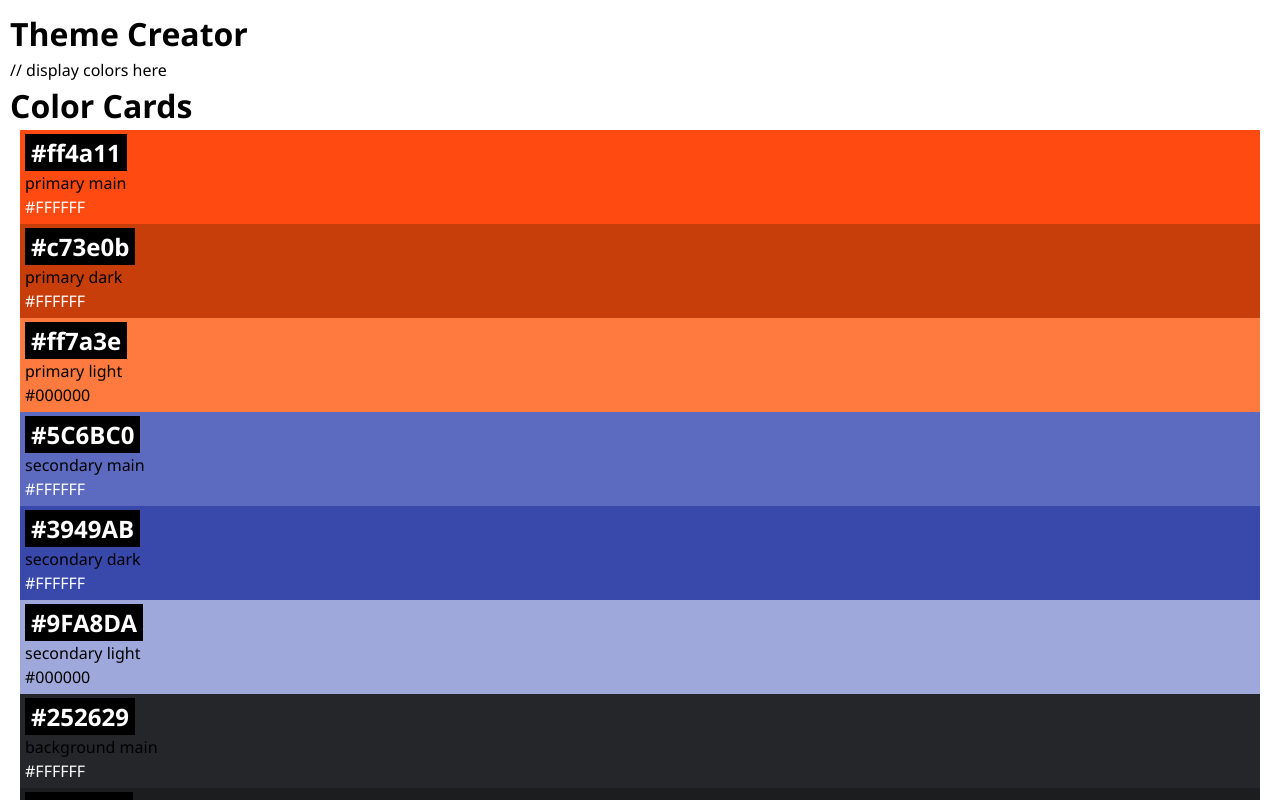
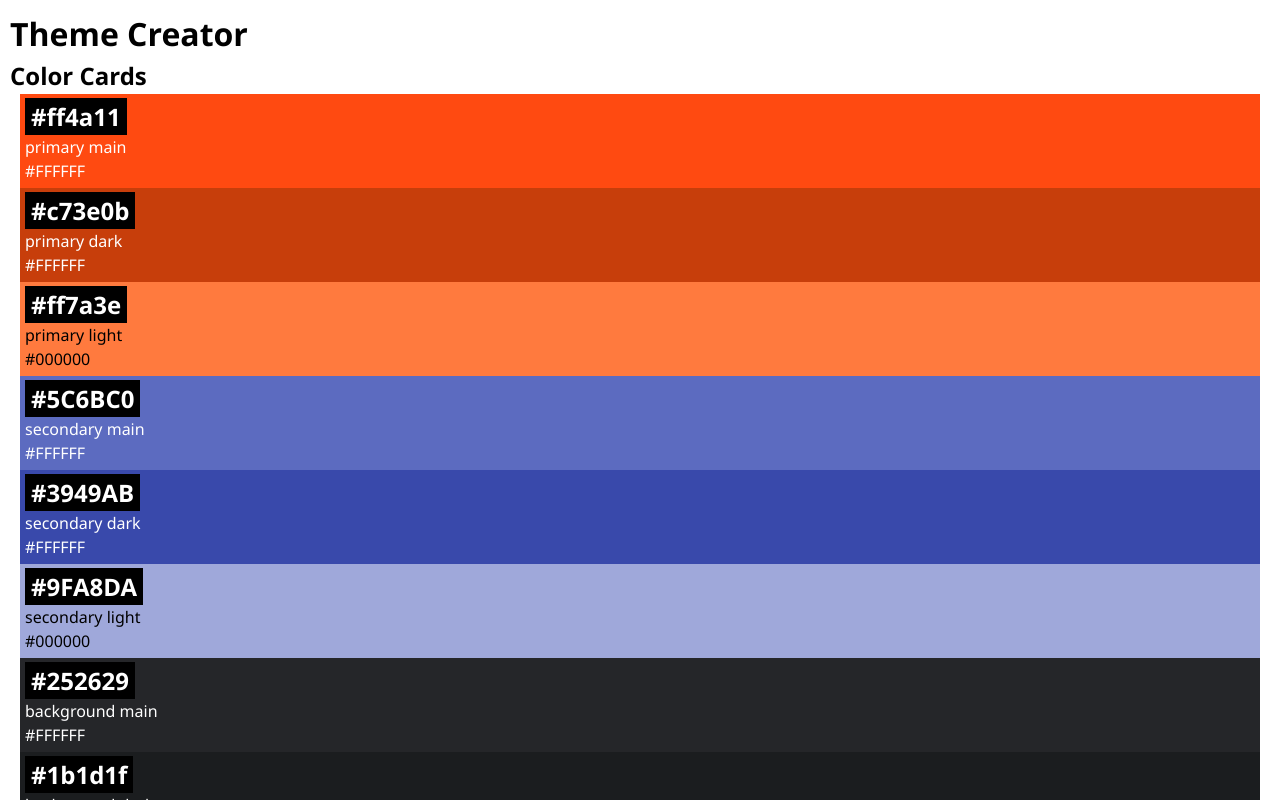
Before and after one commit to julianej/recap-project-4, a React (Vite) app: page / in a window 1280 px wide. Shown: the top 800 px of the page. Built offline with nearby package versions, Linux system fonts and the light colour scheme.

Commit message:
refactoring code

```diff
--- a/src/App.jsx
+++ b/src/App.jsx
@@ -6,12 +6,11 @@ function App() {
   return (
     <>
       <h1>Theme Creator</h1>
-      // display colors here
         <main>
-          <h1>Color Cards</h1>
+          <h2>Color Cards</h2>
            {initialColors.map((color) => (
               <Color
-              key={color.hex}
+              key={color.id}
               hex={color.hex}
               role={color.role}
               contrastText={color.contrastText}
--- a/src/Components/Color/Color.jsx
+++ b/src/Components/Color/Color.jsx
@@ -6,7 +6,7 @@ export default function Color({ hex, role, contrastText }) {
   return (
     <div className="color-card" style={{ backgroundColor: hex }}>
       <h2 className="color-hex color-card-headline">{hex}</h2>
-      <p className="color-role">{role}</p>
+      <p className="color-role" style={{ color: contrastText }}>{role}</p>
       <p className="color-contrast-text" style={{ color: contrastText }}>
         {contrastText}
       </p>
```
